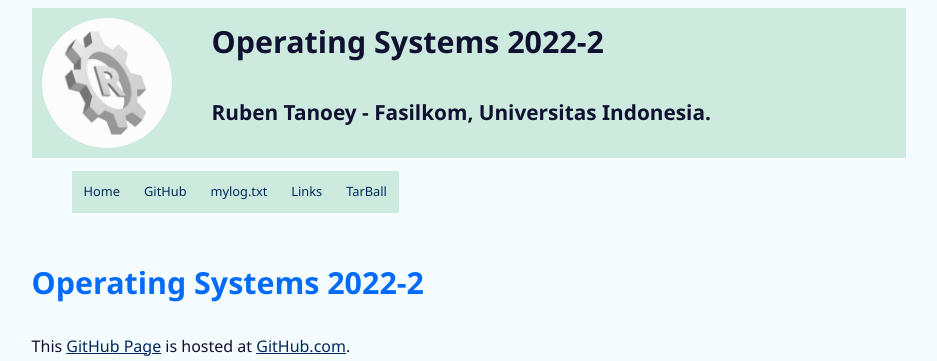
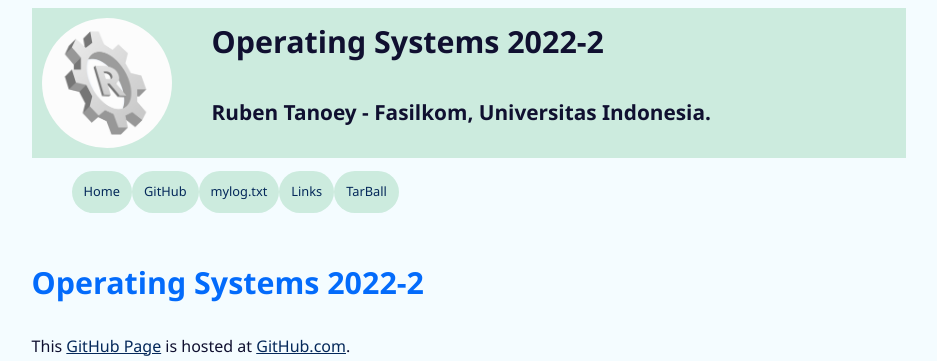
Before and after one commit to rubentanoey/os222, a Jekyll site: the page built from index.md, in a window 1280 px wide. Shown: the top 361 px of the page, without its empty margins (166-1103 px from the left). Built offline with Jekyll 4.4.1, drawn with Linux system fonts in a browser that asks for light colours.

Commit message:
GitHub Page styling

```diff
--- a/assets/css/style.css
+++ b/assets/css/style.css
@@ -146,6 +146,7 @@
 }
 
 .navbar ul li {
+  border-radius: 25px;
   display:          inline-block;
   background-color: #CCEBDE;
   padding:          12px;
```
